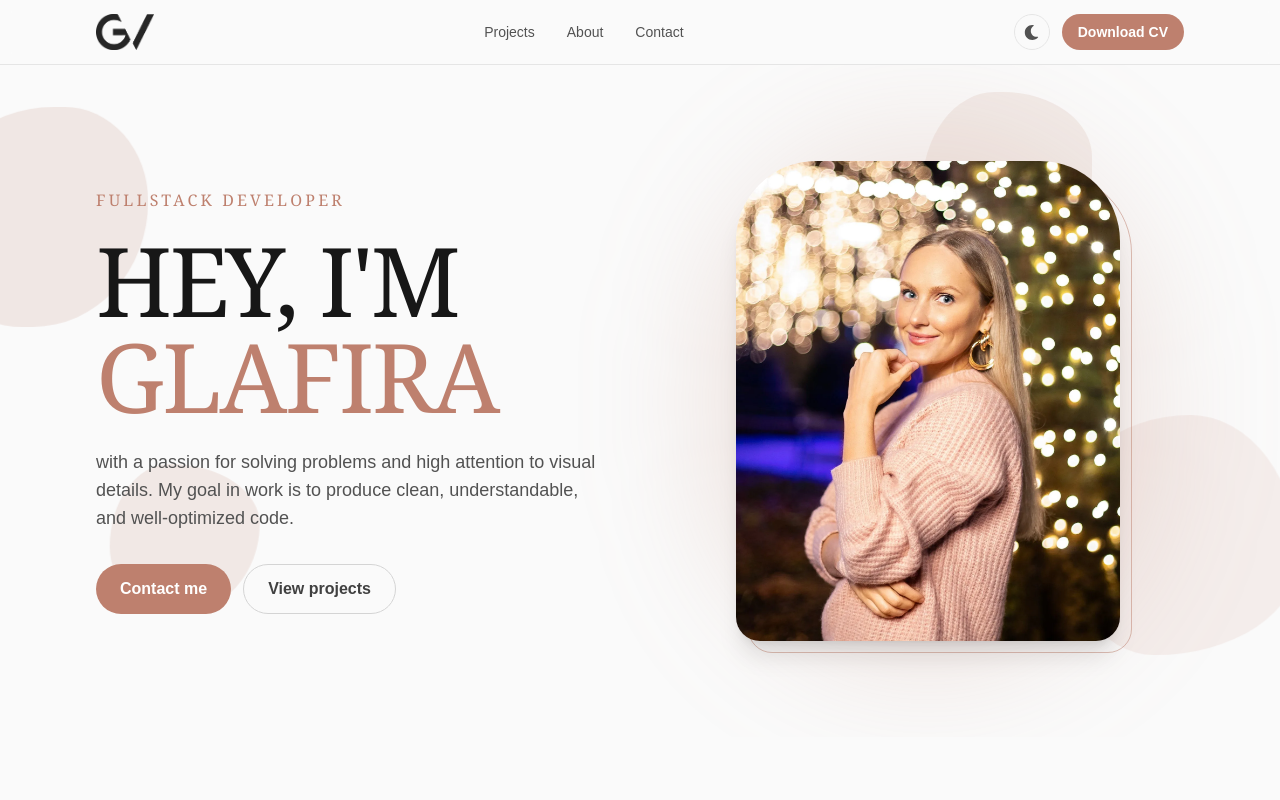
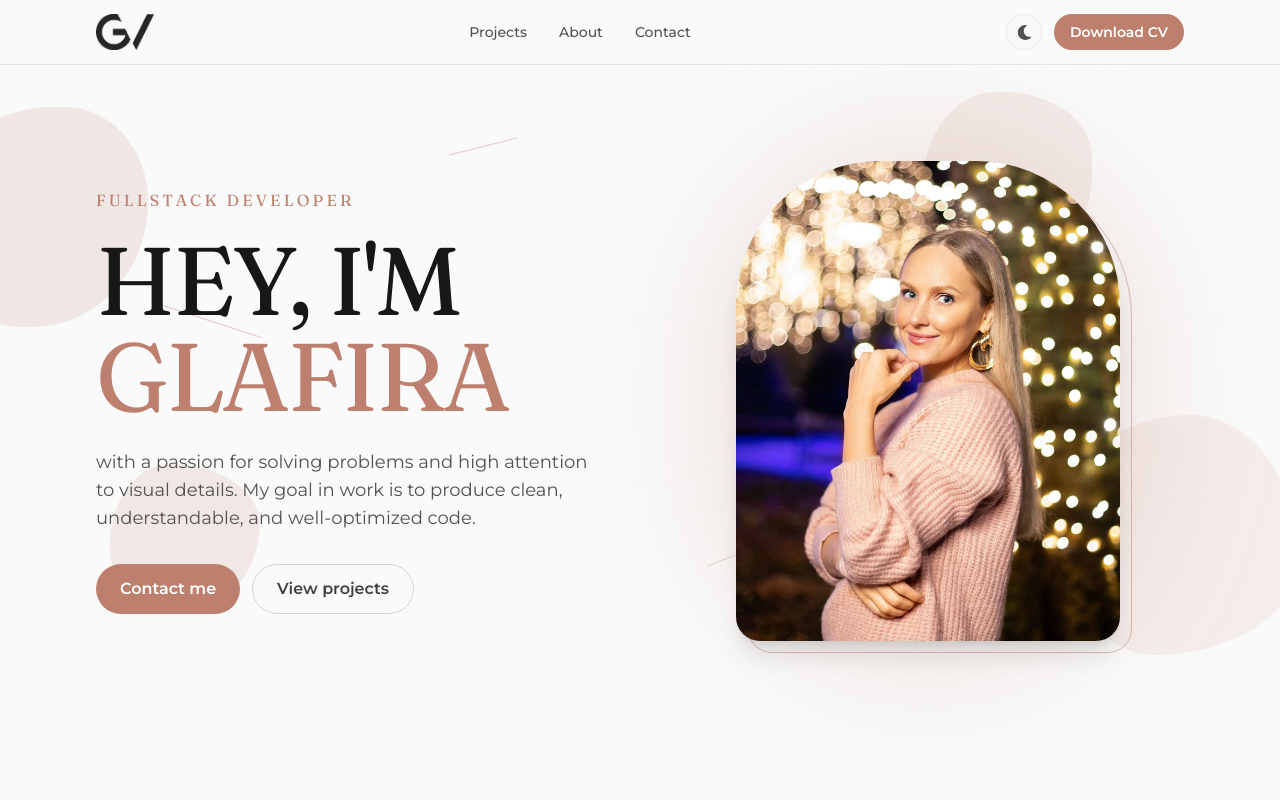
Before and after one commit to glafver/portfolio, a React (Vite) app: page / in a window 1280 px wide. Shown: the top 800 px of the page. Built offline with nearby package versions, Linux system fonts and the light colour scheme; no server answers; the database is empty.

Commit message:
More pronounced arch on hero photo; add decorative lines to blobs; move fonts to link

```diff
--- a/index.html
+++ b/index.html
@@ -13,6 +13,12 @@
   <meta charset="UTF-8" />
   <link rel="icon" type="image/x-icon" href="/favicon.ico" />
   <meta name="viewport" content="width=device-width, initial-scale=1.0" />
+  <link rel="preconnect" href="https://fonts.googleapis.com" />
+  <link rel="preconnect" href="https://fonts.gstatic.com" crossorigin />
+  <link
+    href="https://fonts.googleapis.com/css2?family=Montserrat:ital,wght@0,100;0,200;0,300;0,400;0,500;0,600;0,700;0,800;0,900;1,100;1,200;1,300;1,400;1,500;1,600;1,700;1,800;1,900&family=Fraunces:ital,opsz,wght@0,9..144,100..900;1,9..144,100..900&display=swap"
+    rel="stylesheet"
+  />
   <title>Glafira Veretennikova | Fullstack Developer</title>
   <meta name="description"
     content="Fullstack Developer specializing in React, TypeScript, C# and .NET. Passionate about elegant UI and efficient code." />
--- a/src/components/Blobs.tsx
+++ b/src/components/Blobs.tsx
@@ -18,11 +18,25 @@ const BLOBS: Blob[] = [
     { left: '8%', top: '62%', width: 150, height: 150, radius: '40% 60% 55% 45% / 55% 40% 60% 45%', duration: '10s', delay: '-6s', opacity: 0.14 },
 ];
 
+interface Line {
+    left: string;
+    top: string;
+    width: number;
+    rotate: number;
+}
+
+const LINES: Line[] = [
+    { left: '12%', top: '38%', width: 110, rotate: 18 },
+    { left: '55%', top: '72%', width: 90, rotate: -22 },
+    { left: '70%', top: '18%', width: 80, rotate: 28 },
+    { left: '35%', top: '12%', width: 70, rotate: -14 },
+];
+
 const Blobs: React.FC = () => (
     <div className="absolute inset-0 overflow-hidden pointer-events-none" aria-hidden="true">
         {BLOBS.map((b, i) => (
             <div
-                key={i}
+                key={`blob-${i}`}
                 className="absolute bg-accent dark:bg-accent-light animate-blob"
                 style={{
                     left: b.left,
@@ -36,6 +50,18 @@ const Blobs: React.FC = () => (
                 }}
             />
         ))}
+        {LINES.map((l, i) => (
+            <span
+                key={`line-${i}`}
+                className="absolute h-px bg-accent/40 dark:bg-accent-light/40"
+                style={{
+                    left: l.left,
+                    top: l.top,
+                    width: l.width,
+                    transform: `rotate(${l.rotate}deg)`,
+                }}
+            />
+        ))}
     </div>
 );
 
--- a/src/components/Hero.tsx
+++ b/src/components/Hero.tsx
@@ -49,12 +49,12 @@ const Hero: React.FC = () => {
 
                 <Fade direction="up" delay={150} triggerOnce duration={600} className="lg:w-1/2">
                     <div className="relative max-w-sm mx-auto">
-                        <div className="absolute inset-0 translate-x-3 translate-y-3 rounded-t-[5rem] rounded-b-3xl border border-accent/50 dark:border-accent/40" aria-hidden="true" />
+                        <div className="absolute inset-0 translate-x-3 translate-y-3 rounded-t-[9rem] rounded-b-3xl border border-accent/50 dark:border-accent/40" aria-hidden="true" />
                         <div className="absolute -inset-6 rounded-full bg-accent/20 dark:bg-accent/15 blur-3xl" aria-hidden="true" />
                         <img
                             src="/assets/hero_img.webp"
                             alt="Glafira Veretennikova, fullstack developer"
-                            className="relative rounded-t-[5rem] rounded-b-3xl shadow-xl w-full object-cover aspect-[4/5]"
+                            className="relative rounded-t-[9rem] rounded-b-3xl shadow-xl w-full object-cover aspect-[4/5]"
                         />
                     </div>
                 </Fade>
--- a/src/index.css
+++ b/src/index.css
@@ -1,8 +1,6 @@
 @import 'tailwindcss/base';
 @import 'tailwindcss/components';
 @import 'tailwindcss/utilities';
-
-@import url('https://fonts.googleapis.com/css2?family=Montserrat:ital,wght@0,100;0,200;0,300;0,400;0,500;0,600;0,700;0,800;0,900;1,100;1,200;1,300;1,400;1,500;1,600;1,700;1,800;1,900&family=Fraunces:ital,opsz,wght@0,9..144,100..900;1,9..144,100..900&display=swap');
 
 html {
     scroll-behavior: smooth;
```
